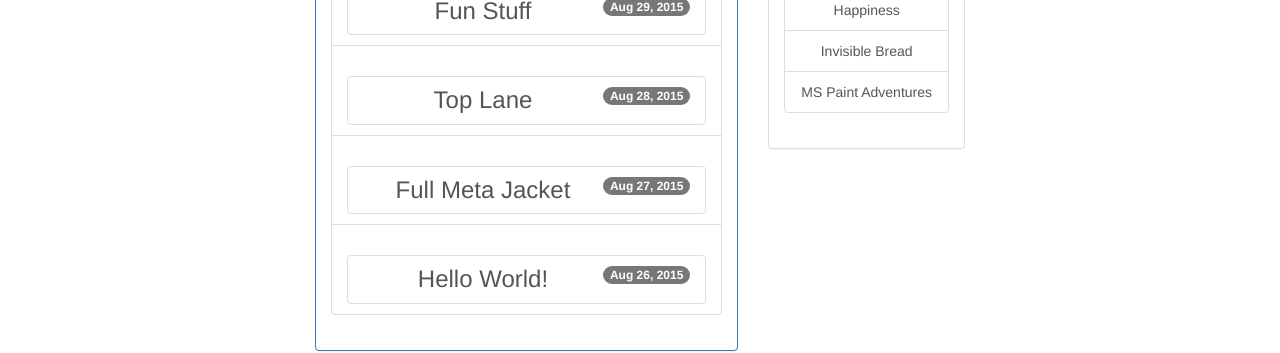
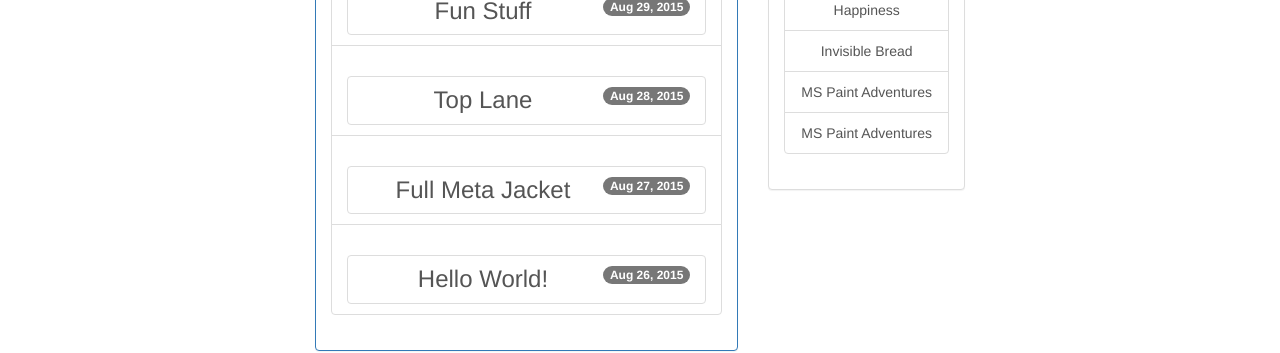
Before and after one commit to scguo/scguo.github.io, a Jekyll site: the page built from index.html, in a window 1280 px wide. Shown: the part 649-1002 px from the top of the page. Built offline with Jekyll 4.4.1, drawn with Linux system fonts in a browser that asks for light colours.

Commit message:
add blogroll entry

```diff
--- a/_includes/blogroll.html
+++ b/_includes/blogroll.html
@@ -16,4 +16,5 @@
   <a class="list-group-item" href="http://explosm.net/">Cyanide & Happiness</a>
   <a class="list-group-item" href="http://invisiblebread.com/">Invisible Bread</a>
   <a class="list-group-item" href="http://www.mspaintadventures.com/">MS Paint Adventures</a>
+  <a class="list-group-item" href="http://www.angryalien.com/">MS Paint Adventures</a>
 </div>
```
